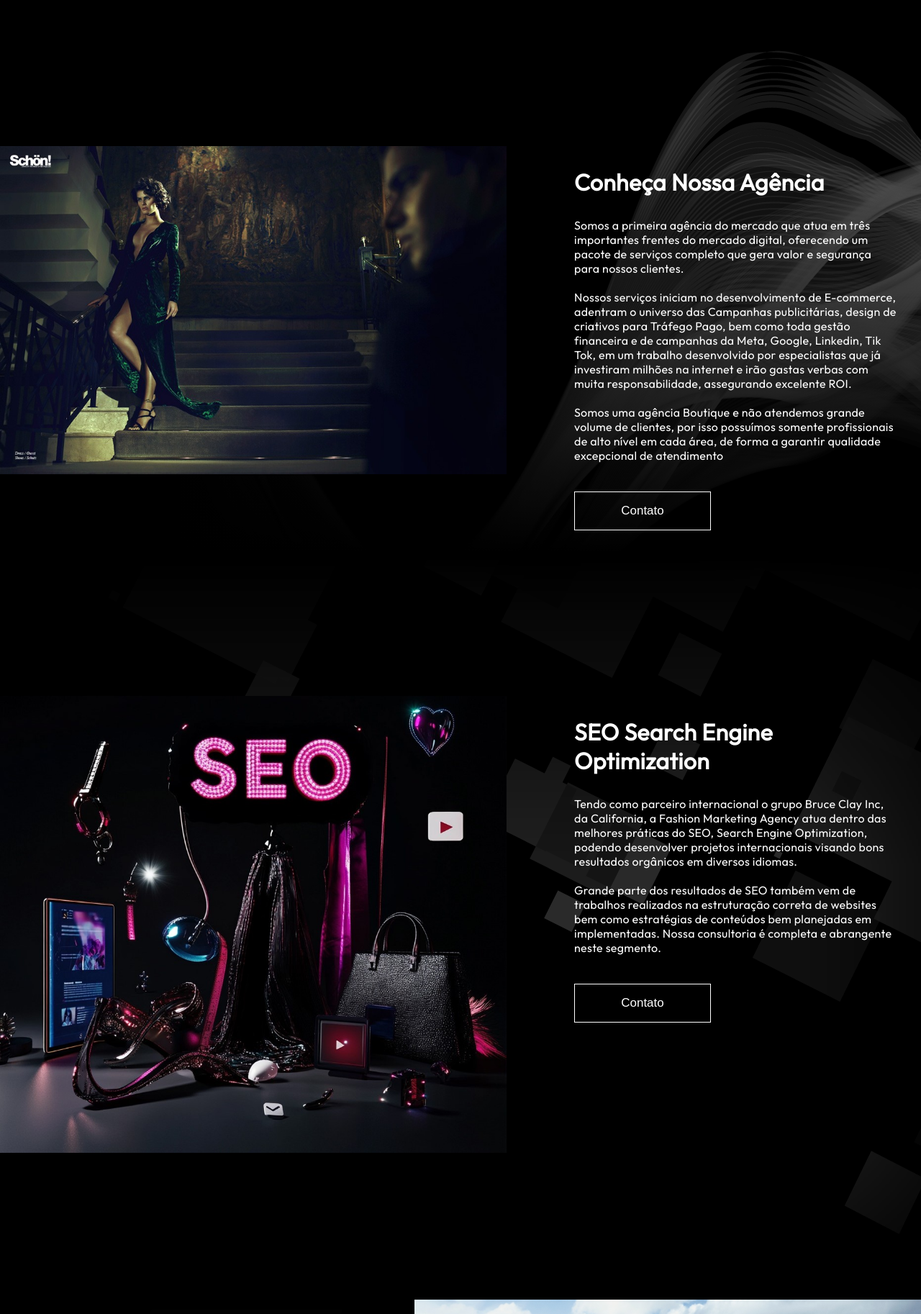
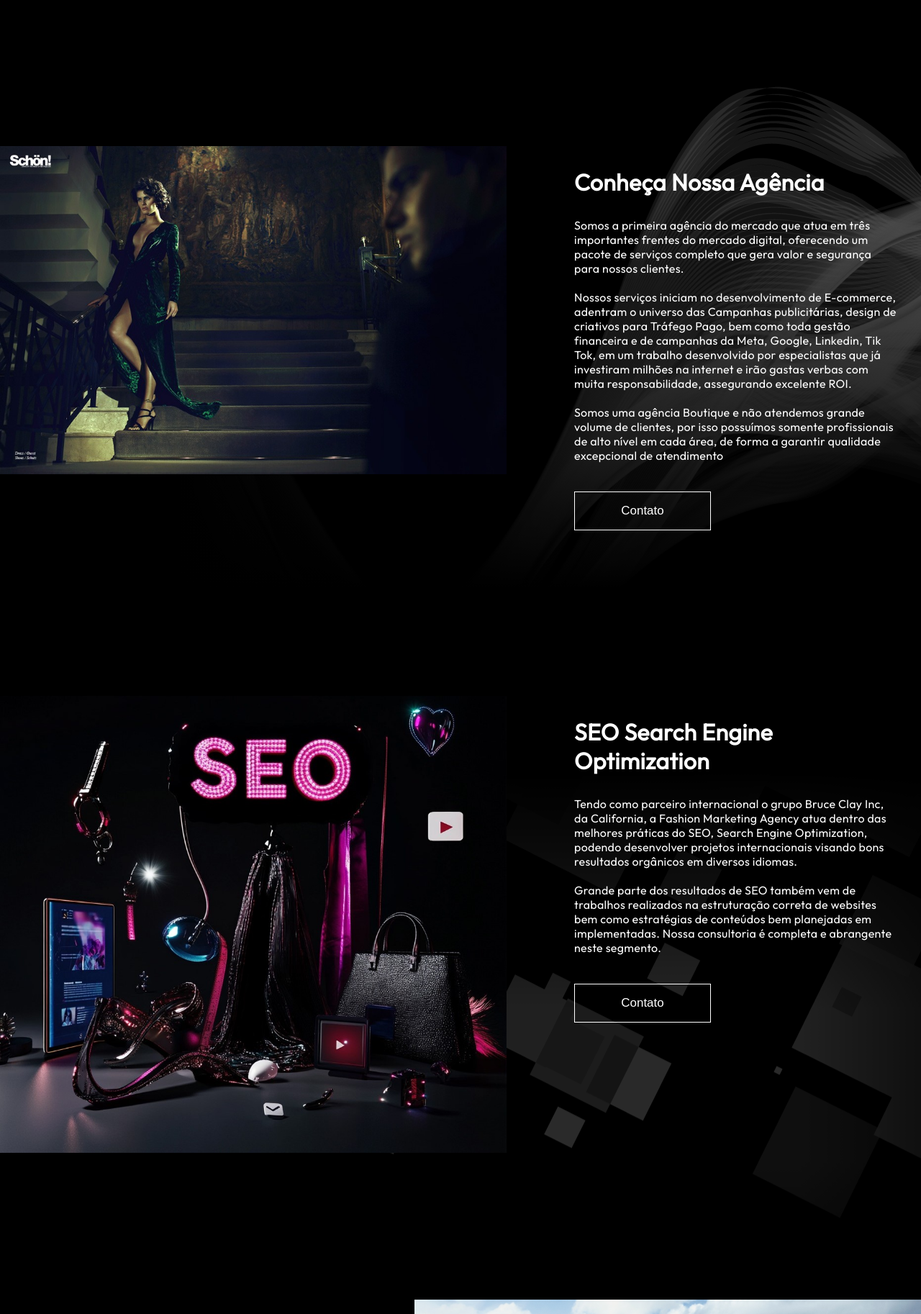
Before and after one commit to marceloaraujodev/fma, a Next.js app: page / in a window 1280 px wide. Shown: the part 336-2162 px from the top of the page at 72% size. Built offline with nearby package versions, Linux system fonts and the light colour scheme.

Commit message:
height fixed

```diff
--- a/app/homepage.module.css
+++ b/app/homepage.module.css
@@ -21,7 +21,7 @@
 }
 
 .agencia::before{
-  top: -100px;
+  top: -50px;
   right: -250px;
   width: 100vw;
   height: 100%;
@@ -31,10 +31,10 @@
   url('/background-5.png');
 }
 .seo::before{
-  top: -100px;
+  top: 200px;
   right: -150px;
   width: 100vw;
-  height: 130%;
+  height: 100%;
   opacity: .3;
   background-image: url('/background-topright-white.png');
   background: linear-gradient(to top, rgba(0, 0, 0, 1) 0%, rgba(0, 0, 0, 0) 35%),
```
